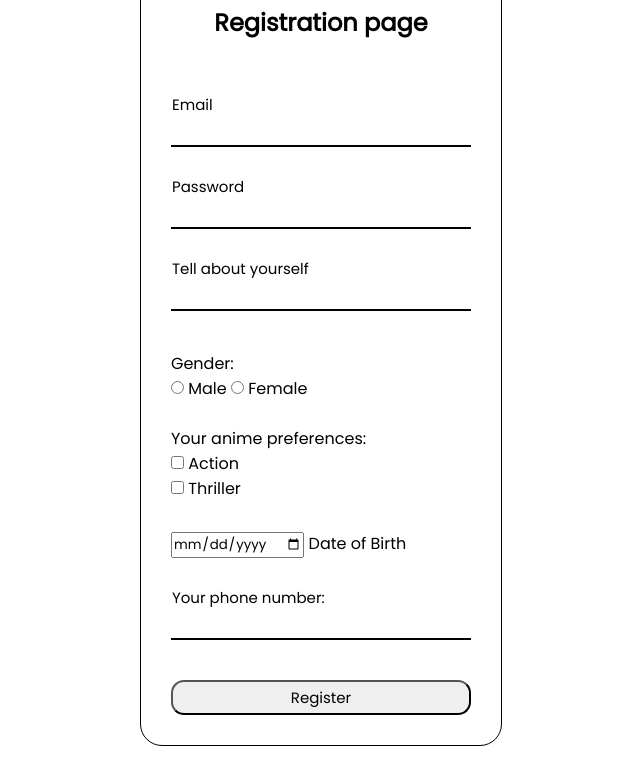
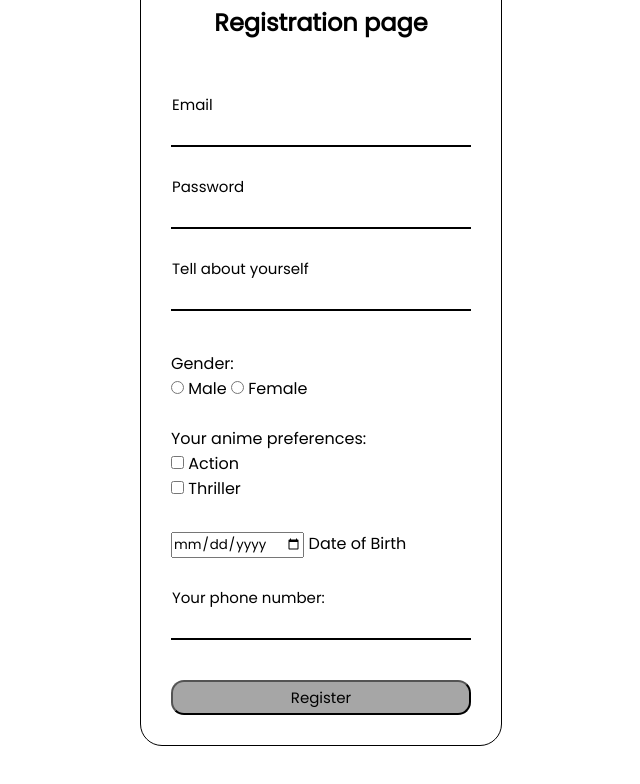
Before and after one commit to DDSS02/Lab-Work-II, a plain HTML site: page index.html in a window 1280 px wide. In both pictures the pointer is over the input "Register". Shown: the whole page, without its empty margins (319-959 px from the left). Drawn offline with Linux system fonts and the light colour scheme.

Commit message:
style.css

```diff
--- a/style.css
+++ b/style.css
@@ -63,6 +63,10 @@ h2{
   padding: 4px;
   border-radius: 13px;
   cursor: pointer;
+	transition: background-color 0.6s ease;
+}
+.reggs:hover{
+	background-color: #a6a6a6;
 }
 .val{
 	border: 1px solid black;
```
